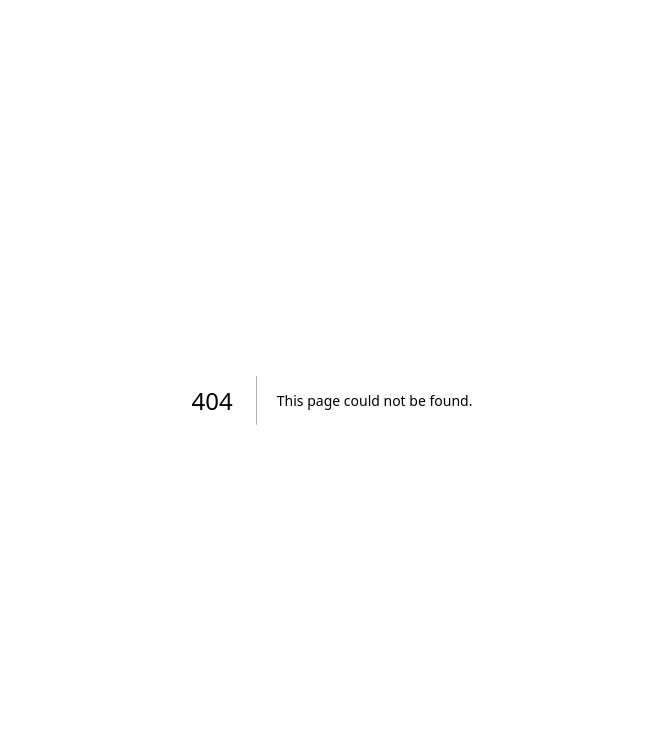
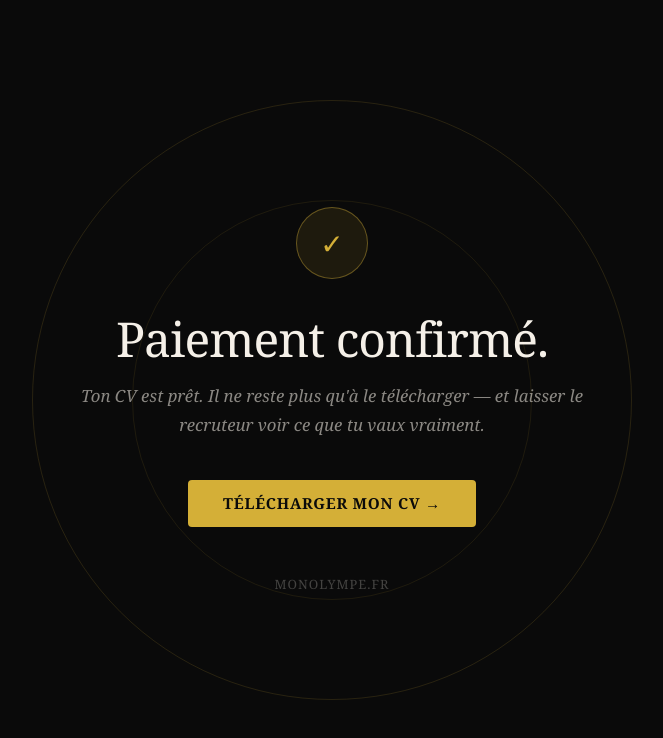
Before and after one commit to EnzoHUBERTHUARD/monolympe, a Next.js app: page /merci in a window 1280 px wide. Before the commit this address had no page. Shown: the top 738 px of the page, without its empty margins (308-971 px from the left). Built offline with nearby package versions, Linux system fonts and the light colour scheme.

Commit message:
ajout page merci + nouveau lien stripe

```diff
--- a/app/components/CVGenerator.jsx
+++ b/app/components/CVGenerator.jsx
@@ -184,7 +184,7 @@ Réponds UNIQUEMENT en JSON valide sans backticks:
   }
 
   function handlePay() {
-    window.location.href = "https://buy.stripe.com/bJefZhf7e6qJ3omc6j7Zu00";
+    window.location.href = "https://buy.stripe.com/00w3cv1gog1j0ca7Q37Zu01";
   }
 
   function doExport() {
--- /dev/null
+++ b/app/merci/page.jsx
@@ -0,0 +1,135 @@
+"use client";
+
+export default function MerciPage() {
+  return (
+    <main
+      style={{
+        minHeight: "100vh",
+        background: "#0a0a0a",
+        display: "flex",
+        flexDirection: "column",
+        alignItems: "center",
+        justifyContent: "center",
+        fontFamily: "'Georgia', serif",
+        padding: "2rem",
+        position: "relative",
+        overflow: "hidden",
+      }}
+    >
+      <div
+        style={{
+          position: "absolute",
+          width: "600px",
+          height: "600px",
+          borderRadius: "50%",
+          border: "1px solid rgba(212, 175, 55, 0.15)",
+          top: "50%",
+          left: "50%",
+          transform: "translate(-50%, -50%)",
+          pointerEvents: "none",
+        }}
+      />
+      <div
+        style={{
+          position: "absolute",
+          width: "400px",
+          height: "400px",
+          borderRadius: "50%",
+          border: "1px solid rgba(212, 175, 55, 0.1)",
+          top: "50%",
+          left: "50%",
+          transform: "translate(-50%, -50%)",
+          pointerEvents: "none",
+        }}
+      />
+
+      <div
+        style={{
+          textAlign: "center",
+          maxWidth: "560px",
+          position: "relative",
+          zIndex: 1,
+        }}
+      >
+        <div
+          style={{
+            width: "72px",
+            height: "72px",
+            borderRadius: "50%",
+            background: "rgba(212, 175, 55, 0.1)",
+            border: "1px solid rgba(212, 175, 55, 0.4)",
+            display: "flex",
+            alignItems: "center",
+            justifyContent: "center",
+            margin: "0 auto 2rem",
+            fontSize: "28px",
+            color: "#d4af37",
+          }}
+        >
+          ✓
+        </div>
+
+        <h1
+          style={{
+            color: "#f5f0e8",
+            fontSize: "clamp(2rem, 5vw, 3rem)",
+            fontWeight: "400",
+            letterSpacing: "-0.02em",
+            marginBottom: "1rem",
+            lineHeight: 1.15,
+          }}
+        >
+          Paiement confirmé.
+        </h1>
+
+        <p
+          style={{
+            color: "rgba(245, 240, 232, 0.55)",
+            fontSize: "1.05rem",
+            lineHeight: 1.7,
+            marginBottom: "2.5rem",
+            fontFamily: "'Georgia', serif",
+            fontStyle: "italic",
+          }}
+        >
+          Ton CV est prêt. Il ne reste plus qu'à le télécharger —
+          et laisser le recruteur voir ce que tu vaux vraiment.
+        </p>
+
+        <a
+          href="/cv"
+          style={{
+            display: "inline-block",
+            background: "#d4af37",
+            color: "#0a0a0a",
+            padding: "0.85rem 2.2rem",
+            borderRadius: "4px",
+            textDecoration: "none",
+            fontFamily: "'Georgia', serif",
+            fontSize: "0.95rem",
+            fontWeight: "700",
+            letterSpacing: "0.05em",
+            textTransform: "uppercase",
+            transition: "opacity 0.2s",
+          }}
+          onMouseOver={(e) => (e.target.style.opacity = "0.85")}
+          onMouseOut={(e) => (e.target.style.opacity = "1")}
+        >
+          Télécharger mon CV →
+        </a>
+
+        <p
+          style={{
+            marginTop: "3rem",
+            color: "rgba(245, 240, 232, 0.25)",
+            fontSize: "0.8rem",
+            letterSpacing: "0.08em",
+            textTransform: "uppercase",
+          }}
+        >
+          monolympe.fr
+        </p>
+      </div>
+    </main>
+  );
+}
```
